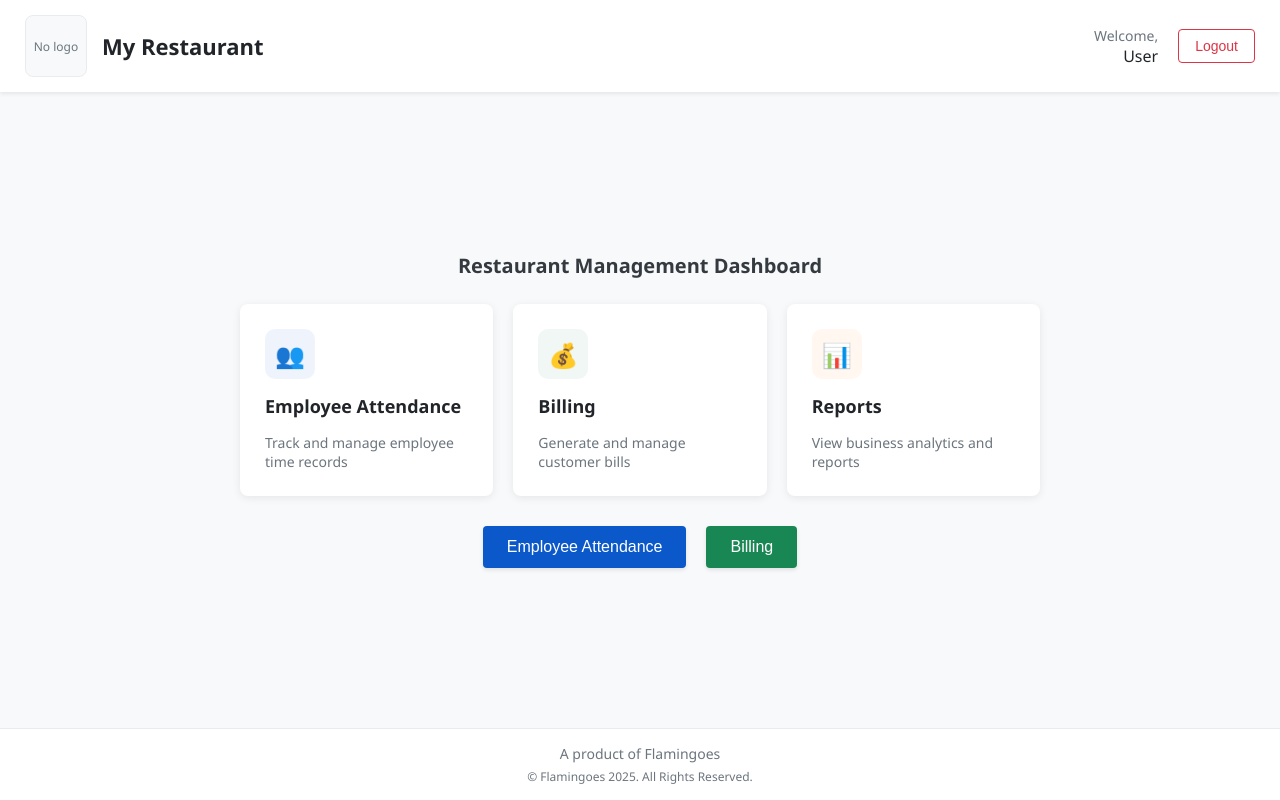
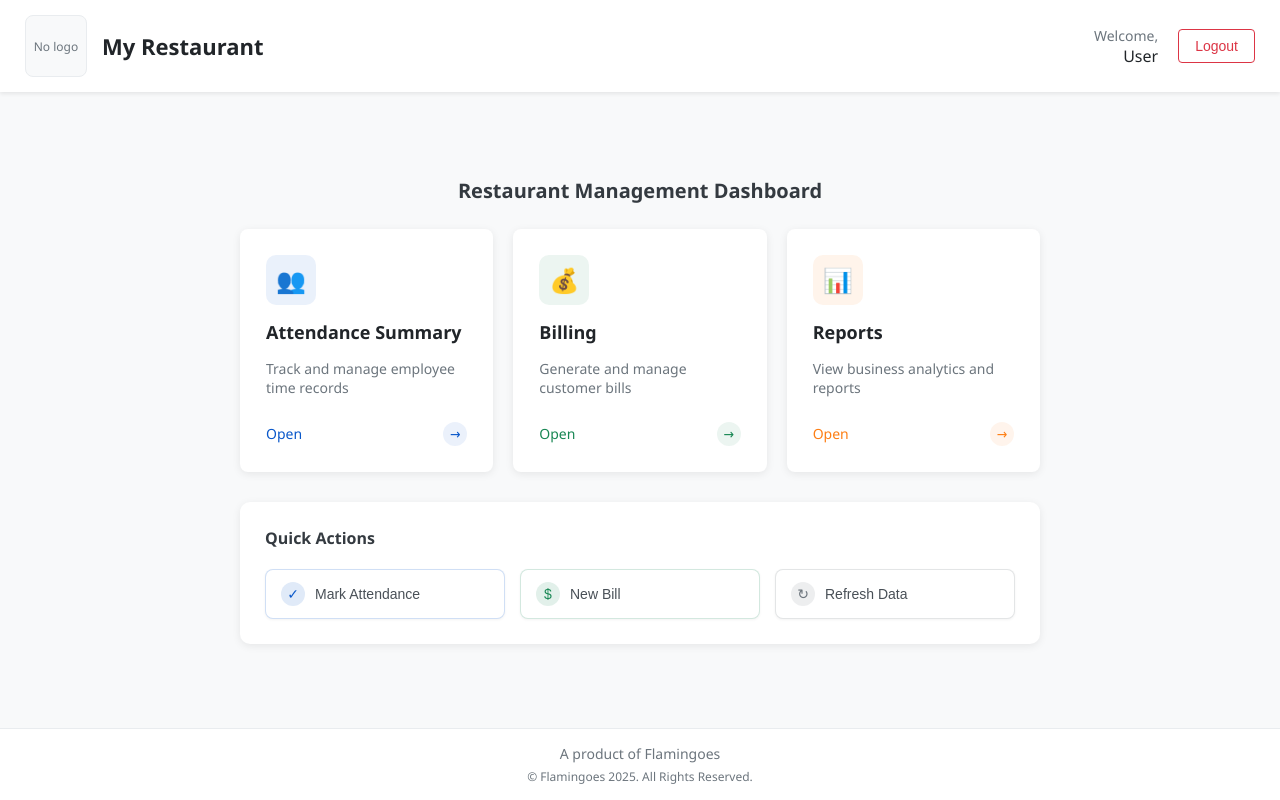
Before and after one commit to KUTRALINGAM-A/Restaurant_Management, a React (Create React App) app in the folder restaurant-management-ui/: page /restaurant-home in a window 1280 px wide. Built offline with nearby package versions, Linux system fonts and the light colour scheme; sample sign-in values are in the browser's storage.

Commit message:
best interface

```diff
--- a/restaurant-management-ui/src/restauranthome.js
+++ b/restaurant-management-ui/src/restauranthome.js
@@ -270,83 +270,75 @@ const RestaurantHome = () => {
             gap: "20px",
             marginBottom: "30px"
           }}>
-            <DashboardCard
-              title="Employee Attendance"
+            {/* Action Cards - Interactive cards that serve as buttons */}
+            <ActionCard
+              title="Attendance Summary"
               description="Track and manage employee time records"
               icon="👥"
               color="#0a58ca"
+              onClick={() => console.log("Attendance clicked")}
             />
 
-            <DashboardCard
+            <ActionCard
               title="Billing"
               description="Generate and manage customer bills"
               icon="💰"
               color="#198754"
+              onClick={() => console.log("Billing clicked")}
             />
 
-            <DashboardCard
+            <ActionCard
               title="Reports"
               description="View business analytics and reports"
               icon="📊"
               color="#fd7e14"
+              onClick={() => console.log("Reports clicked")}
             />
           </div>
 
+          {/* Additional quick actions section */}
           <div style={{
-            display: "flex",
-            justifyContent: "center",
-            gap: "20px",
-            marginTop: "20px"
+            backgroundColor: "#ffffff",
+            borderRadius: "10px",
+            boxShadow: "0 2px 8px rgba(0,0,0,0.08)",
+            padding: "25px",
+            marginTop: "30px"
           }}>
-            <button
-              style={{
-                backgroundColor: "#0a58ca",
-                color: "white",
-                border: "none",
-                borderRadius: "4px",
-                padding: "12px 24px",
-                cursor: "pointer",
+            <h3 style={{
               fontSize: "16px",
-                fontWeight: "500",
-                boxShadow: "0 2px 4px rgba(0,0,0,0.1)",
-                transition: "all 0.2s ease"
-              }}
-              onMouseOver={(e) => {
-                e.target.style.backgroundColor = "#0b5ed7";
-                e.target.style.boxShadow = "0 4px 8px rgba(0,0,0,0.15)";
-              }}
-              onMouseOut={(e) => {
-                e.target.style.backgroundColor = "#0a58ca";
-                e.target.style.boxShadow = "0 2px 4px rgba(0,0,0,0.1)";
-              }}
-            >
-              Employee Attendance
-            </button>
+              color: "#343a40",
+              margin: "0 0 20px 0",
+              fontWeight: "600"
+            }}>
+              Quick Actions
+            </h3>
 
-            <button
-              style={{
-                backgroundColor: "#198754",
-                color: "white",
-                border: "none",
-                borderRadius: "4px",
-                padding: "12px 24px",
-                cursor: "pointer",
-                fontSize: "16px",
-                fontWeight: "500",
-                boxShadow: "0 2px 4px rgba(0,0,0,0.1)",
-                transition: "all 0.2s ease"
-              }}
-              onMouseOver={(e) => {
-                e.target.style.backgroundColor = "#1a9d5a";
-                e.target.style.boxShadow = "0 4px 8px rgba(0,0,0,0.15)";
-              }}
-              onMouseOut={(e) => {
-                e.target.style.backgroundColor = "#198754";
-                e.target.style.boxShadow = "0 2px 4px rgba(0,0,0,0.1)";
-              }}
-            >
-              Billing
-            </button>
+            <div style={{
+              display: "grid",
+              gridTemplateColumns: "repeat(auto-fit, minmax(200px, 1fr))",
+              gap: "15px"
+            }}>
+              <QuickActionButton
+                icon="✓"
+                text="Mark Attendance"
+                color="#0a58ca"
+                onClick={() => console.log("Quick attendance clicked")}
+              />
+
+              <QuickActionButton
+                icon="$"
+                text="New Bill"
+                color="#198754"
+                onClick={() => console.log("Quick billing clicked")}
+              />
+
+              <QuickActionButton
+                icon="↻"
+                text="Refresh Data"
+                color="#6c757d"
+                onClick={() => console.log("Refresh clicked")}
+              />
+            </div>
           </div>
         </div>
       </main>
@@ -374,10 +366,11 @@ const RestaurantHome = () => {
   );
 };
 
-// Dashboard Card Component
-const DashboardCard = ({ title, description, icon, color }) => {
+// Action Card Component - Cards that function as primary actions
+const ActionCard = ({ title, description, icon, color, onClick }) => {
   return (
-    <div style={{
+    <div
+      style={{
         backgroundColor: "#ffffff",
         borderRadius: "8px",
         boxShadow: "0 2px 8px rgba(0,0,0,0.08)",
@@ -387,21 +380,25 @@ const DashboardCard = ({ title, description, icon, color }) => {
         gap: "15px",
         transition: "transform 0.2s ease, box-shadow 0.2s ease",
         cursor: "pointer",
+        border: "1px solid transparent",
       }}
+      onClick={onClick}
       onMouseOver={(e) => {
         e.currentTarget.style.transform = "translateY(-5px)";
         e.currentTarget.style.boxShadow = "0 8px 16px rgba(0,0,0,0.1)";
+        e.currentTarget.style.borderColor = color;
       }}
       onMouseOut={(e) => {
         e.currentTarget.style.transform = "translateY(0)";
         e.currentTarget.style.boxShadow = "0 2px 8px rgba(0,0,0,0.08)";
+        e.currentTarget.style.borderColor = "transparent";
       }}
     >
       <div style={{
         width: "50px",
         height: "50px",
         borderRadius: "10px",
-        backgroundColor: `${color}10`,
+        backgroundColor: `${color}15`,
         display: "flex",
         justifyContent: "center",
         alignItems: "center",
@@ -424,8 +421,83 @@ const DashboardCard = ({ title, description, icon, color }) => {
       }}>
         {description}
       </p>
+      <div style={{
+        marginTop: "10px",
+        display: "flex",
+        alignItems: "center",
+        justifyContent: "space-between"
+      }}>
+        <span style={{
+          color: color,
+          fontSize: "14px",
+          fontWeight: "500"
+        }}>
+          Open
+        </span>
+        <span style={{
+          width: "24px",
+          height: "24px",
+          borderRadius: "50%",
+          backgroundColor: `${color}15`,
+          display: "flex",
+          justifyContent: "center",
+          alignItems: "center",
+          color: color,
+          fontSize: "14px"
+        }}>
+          →
+        </span>
+      </div>
     </div>
   );
 };
 
+// Quick Action Button Component - For secondary actions
+const QuickActionButton = ({ icon, text, color, onClick }) => {
+  return (
+    <button
+      onClick={onClick}
+      style={{
+        display: "flex",
+        alignItems: "center",
+        gap: "10px",
+        backgroundColor: "white",
+        border: `1px solid ${color}30`,
+        borderRadius: "8px",
+        padding: "12px 15px",
+        cursor: "pointer",
+        transition: "all 0.2s ease",
+        color: "#495057",
+        fontWeight: "500",
+        fontSize: "14px",
+        boxShadow: "0 1px 3px rgba(0,0,0,0.05)"
+      }}
+      onMouseOver={(e) => {
+        e.currentTarget.style.backgroundColor = color;
+        e.currentTarget.style.color = "white";
+        e.currentTarget.style.boxShadow = "0 3px 6px rgba(0,0,0,0.1)";
+      }}
+      onMouseOut={(e) => {
+        e.currentTarget.style.backgroundColor = "white";
+        e.currentTarget.style.color = "#495057";
+        e.currentTarget.style.boxShadow = "0 1px 3px rgba(0,0,0,0.05)";
+      }}
+    >
+      <span style={{
+        width: "24px",
+        height: "24px",
+        borderRadius: "50%",
+        backgroundColor: `${color}20`,
+        display: "flex",
+        justifyContent: "center",
+        alignItems: "center",
+        color: color
+      }}>
+        {icon}
+      </span>
+      {text}
+    </button>
+  );
+};
+
 export default RestaurantHome;
```
Lines whose indentation alone changed are shown as unchanged.
